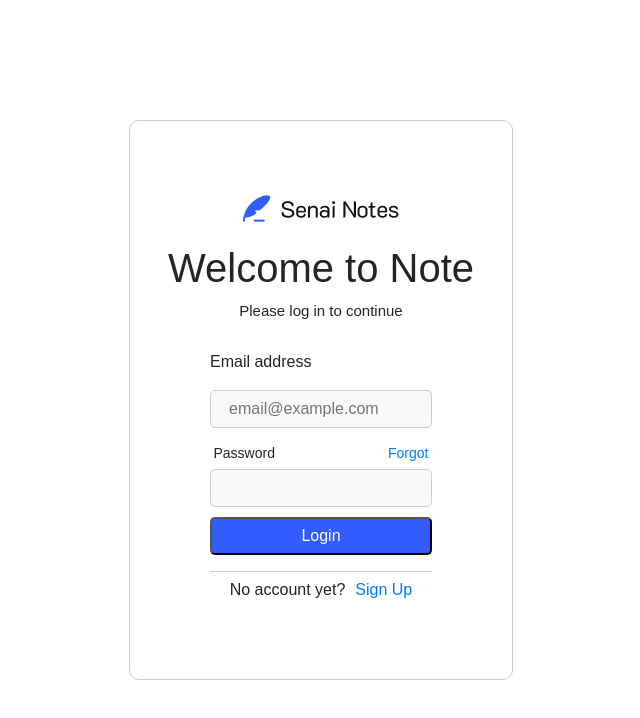
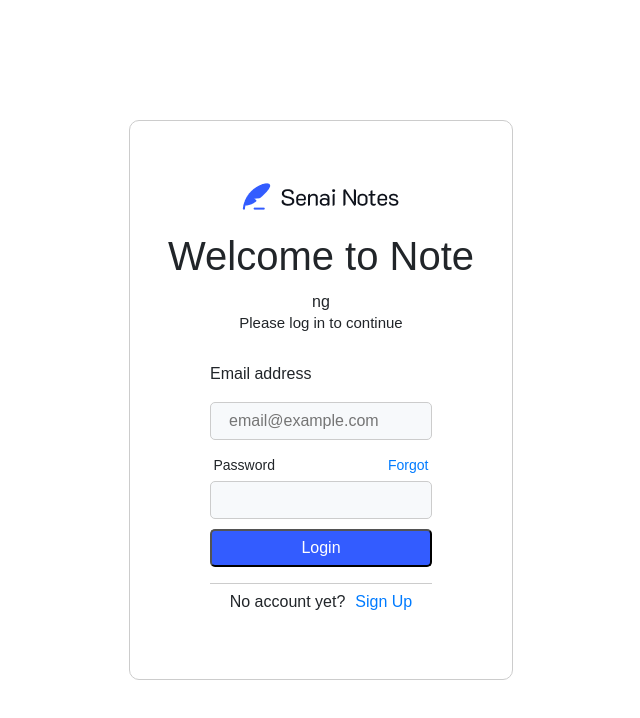
Before and after one commit to pferreirasolu/senai-notes-Jul25-web-angular, an Angular app: page / in a window 1280 px wide. Shown: the top 718 px of the page, without its empty margins (319-959 px from the left). Built offline with nearby package versions, Linux system fonts and the light colour scheme.

Commit message:
database

```diff
--- a/src/app/user-module/login-screen/login-screen.html
+++ b/src/app/user-module/login-screen/login-screen.html
@@ -9,7 +9,7 @@
         <img class="logo" src="imgs/logo.png" alt="Logo do senai notes">
 
         <h1 Class="titulo">Welcome to Note</h1>
-
+        ng
         <h3 Class="titulo">Please log in to continue</h3>
 
         <div class="input">
```
